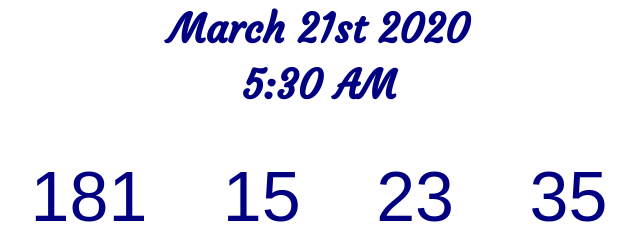
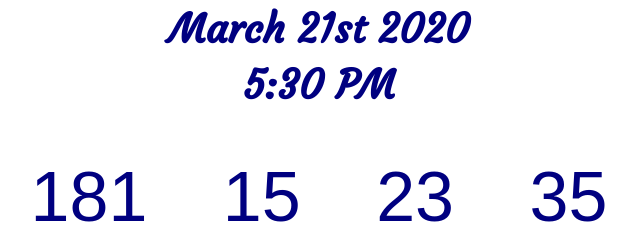
Before and after one commit to tonywaterfieldrva/countdown, a plain HTML site: page index.html in a window 1280 px wide. Shown: the part 273-513 px from the top of the page, 321-961 px from the left. Drawn offline with nearby package versions, Linux system fonts and the light colour scheme.

Commit message:
updates to countdown ticker

```diff
--- a/index.html
+++ b/index.html
@@ -32,7 +32,7 @@
             <h2 class="text-center">Wedding Countdown</h2>
             <h3 class="text-center">Country Club of Virginia - Westhampton</h3>
             <h3 class="text-center">March 21st 2020</h3>
-            <h3 class="text-center">5:30 AM </h3>
+            <h3 class="text-center">5:30 PM </h3>
     <!--  </div> -->
       <div id="clockdiv">
         <div>
```
